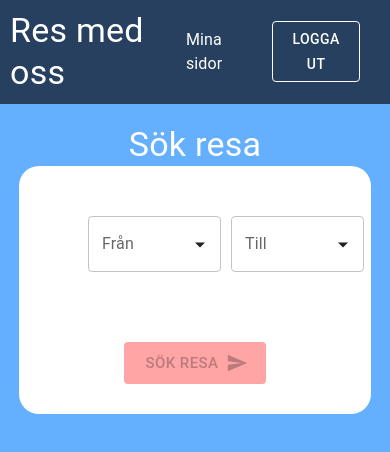
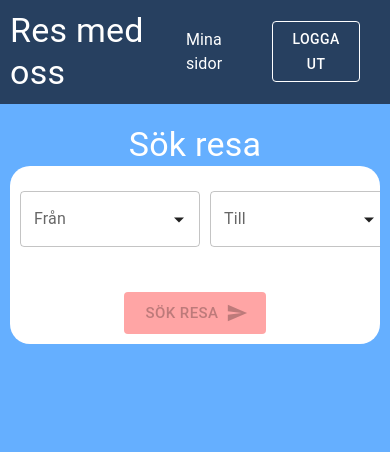
Before and after one commit to oscarolsson94/grupp8-travel-app, a React (Create React App) app in the folder client/: page / in a window 390 px wide. Shown: the top 452 px of the page. Built offline with nearby package versions, Linux system fonts and the light colour scheme; sample sign-in values are in the browser's storage.

Commit message:
Add media queries for responsive css

```diff
--- a/client/src/pages/Landing.jsx
+++ b/client/src/pages/Landing.jsx
@@ -228,14 +228,7 @@ export const Landing = () => {
             />
           </LocalizationProvider>
         </div>
-        <div
-          style={{
-            display: "flex",
-            justifyContent: "center",
-            alignItems: "center",
-            marginTop: 10,
-          }}
-        >
+        <div class="formButton">
           <Button
             endIcon={<SendIcon />}
             variant="contained"
--- a/client/src/styles/generalStyles.css
+++ b/client/src/styles/generalStyles.css
@@ -1,3 +1,7 @@
+* {
+  box-sizing: border-box;
+}
+
 .heroDivStyle {
   display: flex;
   flex-direction: column;
@@ -14,12 +18,12 @@
   justify-content: center;
   align-items: center;
   background: white;
-  padding: 30px;
+  padding: 10px;
   border-radius: 20px;
   max-height: 45vh;
   overflow-y: auto;
   overflow-x: hidden;
-  width: 75%;
+  /* width: 75%; */
 }
 
 .flexSpaceEven {
@@ -40,14 +44,12 @@
 
 .inputContainer {
   display: flex;
+  flex-direction: row;
   column-gap: 10px;
-  width: 80%;
-  flex-direction: row;
   /* flex-wrap: wrap; */
-  justify-content: space-evenly;
+  /* justify-content: space-evenly; */
+  justify-content: center;
   align-items: center;
-  margin-bottom: 10px;
-  padding: 10px;
 }
 
 .containerStyle::-webkit-scrollbar {
@@ -74,3 +76,49 @@
 .paymentform {
   margin-top: 120px;
 }
+
+.formButton {
+  display: "flex";
+  justify-content: "center";
+  align-items: "center";
+  margin-top: 10px;
+}
+
+@media only screen and (max-width: 450px) {
+  .containerStyle {
+    width: calc(100vw);
+    overflow-x: auto;
+  }
+  .inputContainer {
+    width: calc(100vw - 20px);
+    margin-bottom: 5px;
+    padding: 5px;
+  }
+}
+
+@media only screen and (max-width: 600px) {
+  .tripItemStyle {
+    padding: 0 5px;
+  }
+  .containerStyle {
+    width: calc(100vw - 20px);
+  }
+  .inputContainer {
+    width: calc(100vw - 10px);
+    margin-bottom: 5px;
+    padding: 5px;
+  }
+}
+
+@media only screen and (min-width: 601px) {
+  .containerStyle {
+    width: 75%;
+  }
+  .inputContainer {
+    width: 80%;
+    margin-bottom: 10px;
+    padding: 10px;
+  }
+  .formButton {
+  }
+}
```
